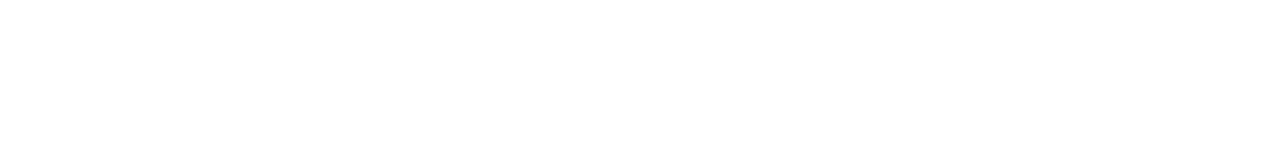
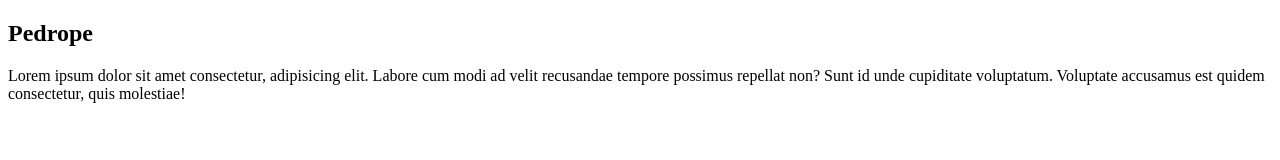
Before and after one commit to moisescisneros298/JS-P3-toogle, a plain HTML site: page index.html in a window 1280 px wide. Drawn offline with Linux system fonts and the light colour scheme.

Commit message:
esqueleto HTML

```diff
--- a/index.html
+++ b/index.html
@@ -1,5 +1,5 @@
 <!DOCTYPE html>
-<html lang="en">
+<html lang="es">
 <head>
     <meta charset="UTF-8">
     <meta http-equiv="X-UA-Compatible" content="IE=edge">
@@ -8,6 +8,16 @@
     <link rel="stylesheet" href="./css/styles.css">
 </head>
 <body>
+    <div class="container">
+        <div class="content">
+            <h2>Pedrope</h2>
+            <p>
+                Lorem ipsum dolor sit amet consectetur, adipisicing elit. Labore cum modi ad velit recusandae tempore possimus repellat non? Sunt id unde cupiditate voluptatum. Voluptate accusamus est quidem consectetur, quis molestiae!
+            </p>
+        </div>
+        <div class="toggleBtn">
 
+        </div>
+    </div>
 </body>
 </html>
```
